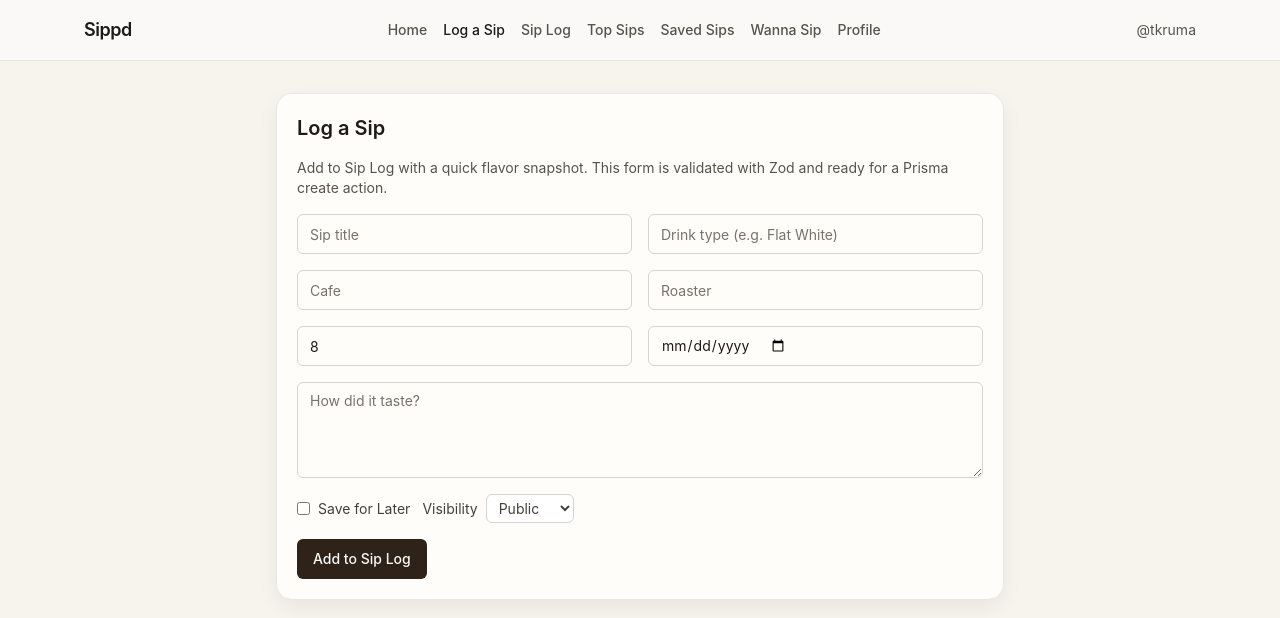
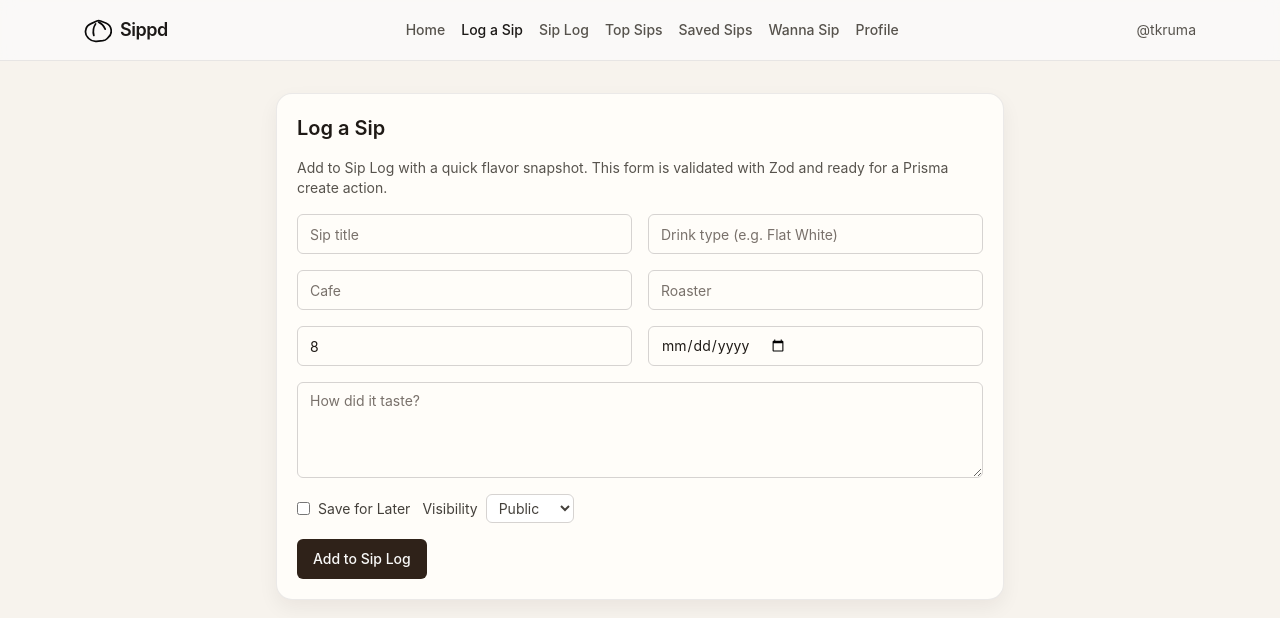
Before and after one commit to ArryoRuma/TKs-Coffee-Ranker, a Next.js app: page /entries/new in a window 1280 px wide. Shown: the top 618 px of the page. Built offline with nearby package versions, Linux system fonts and the light colour scheme.

Commit message:
feat: add logo to header nav brand
Agent-Logs-Url: https://github.com/ArryoRuma/TKs-Coffee-Ranker/sessions/b3554116-4b9a-4783-8836-0606db919a9e

Co-authored-by: ArryoRuma <202015550+ArryoRuma@users.noreply.github.com>

```diff
--- a/components/app-header.tsx
+++ b/components/app-header.tsx
@@ -1,4 +1,5 @@
 import Link from "next/link";
+import Image from "next/image";
 
 import { getCurrentUser } from "@/lib/auth";
 import { cn } from "@/lib/utils";
@@ -19,8 +20,9 @@ export function AppHeader({ activePath }: { activePath: string }) {
   return (
     <header className="border-b border-stone-200 bg-stone-50/90 backdrop-blur">
       <div className="mx-auto flex w-full max-w-6xl items-center justify-between px-5 py-4">
-        <Link href="/" className="text-lg font-semibold tracking-tight text-stone-900">
-          Sippd
+        <Link href="/" className="flex items-center gap-2 text-lg font-semibold tracking-tight text-stone-900">
+          <Image src="/logo.svg" alt="Sippd logo" width={28} height={28} priority />
+          <span>Sippd</span>
         </Link>
         <nav className="hidden gap-4 md:flex">
           {navItems.map((item) => (
```
Also changed, not shown: public/logo.svg (added).
